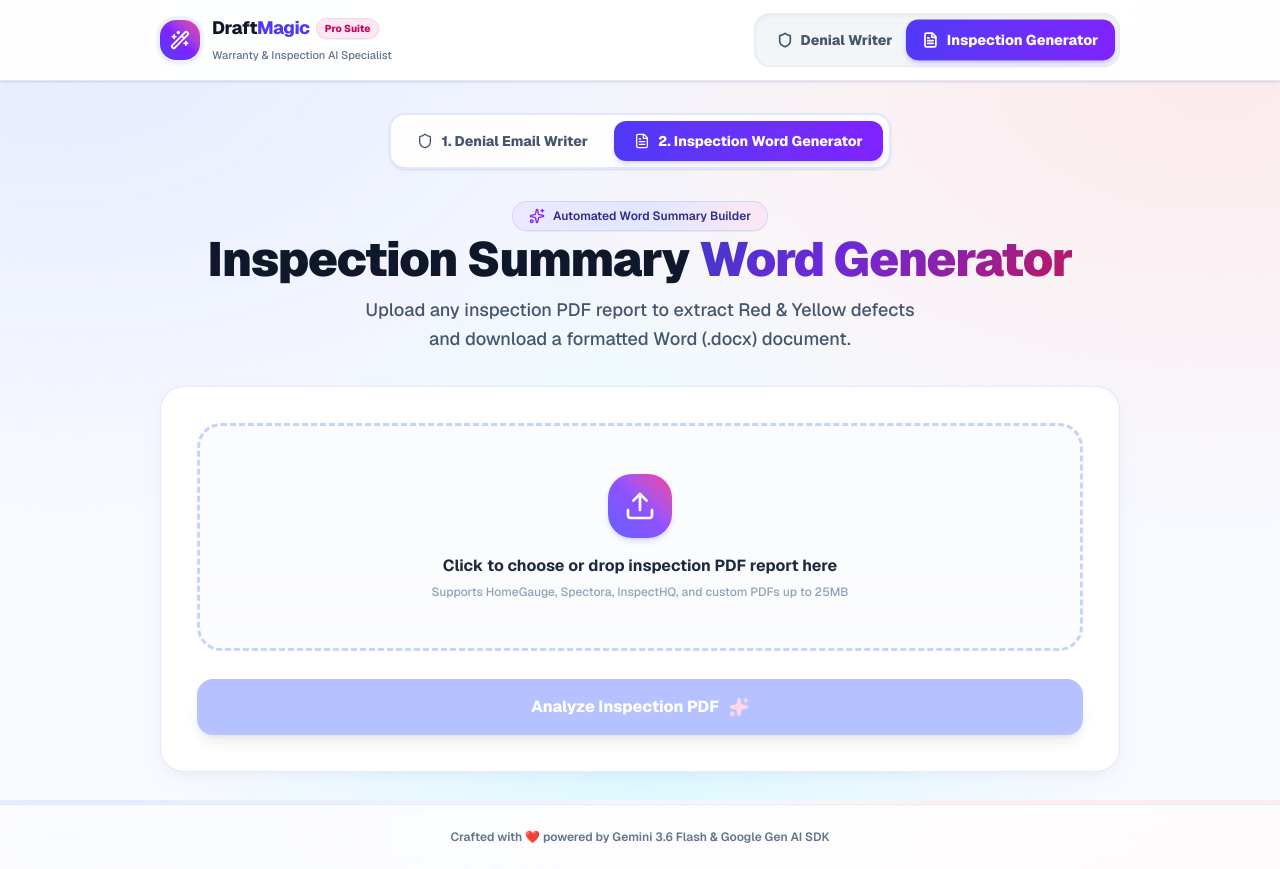
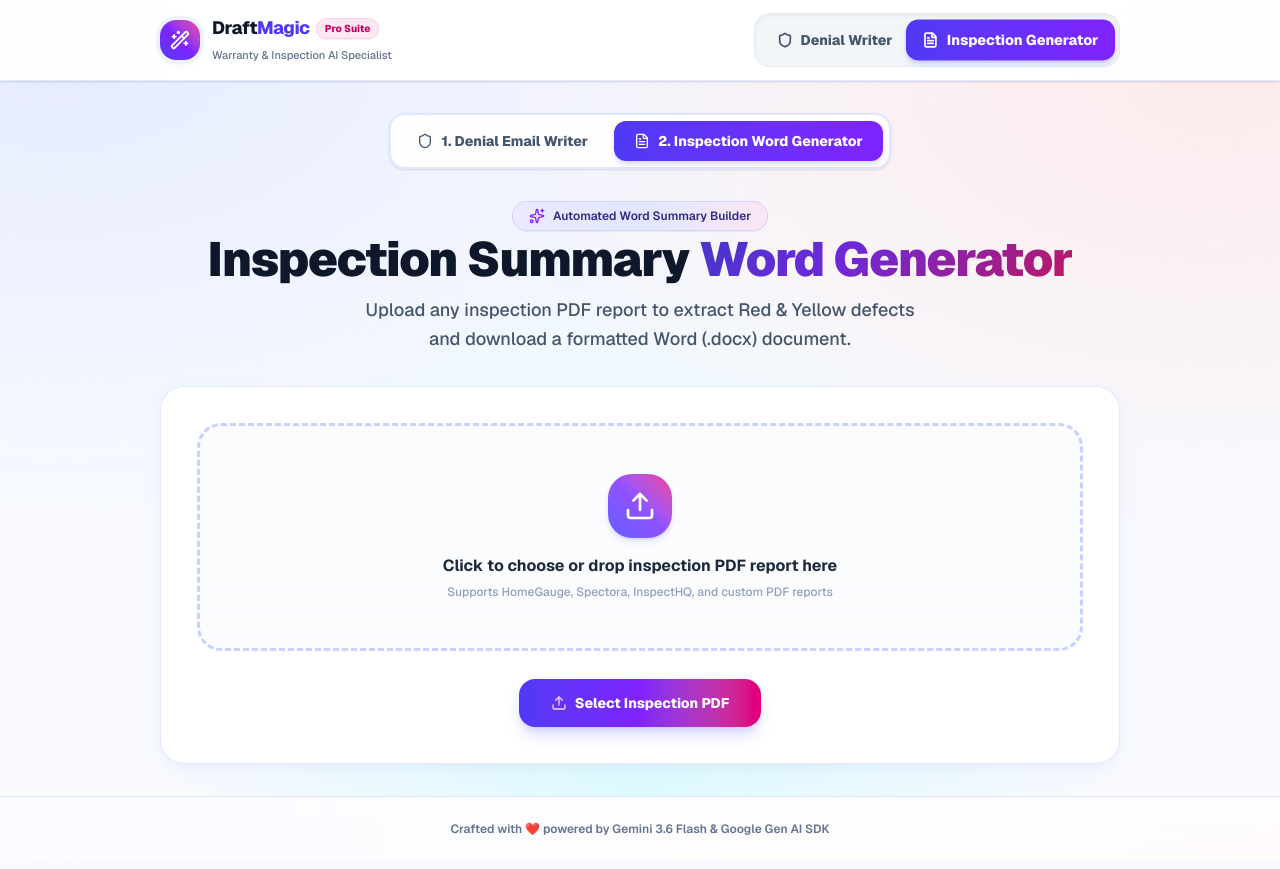
Before and after one commit to hunterom-pe/rubi-project, a Next.js app: page /inspection in a window 1280 px wide. Built offline with nearby package versions, Linux system fonts and the light colour scheme.

Commit message:
fix: auto-trigger PDF extraction immediately when file is selected or dropped

```diff
--- a/app/components/InspectionGenerator.jsx
+++ b/app/components/InspectionGenerator.jsx
@@ -3,7 +3,7 @@
 import { useState } from "react";
 import {
   FileText, Upload, Sparkles, AlertTriangle, AlertCircle,
-  Download, Plus, Trash2, RefreshCw, File, Image as ImageIcon, Sparkle, Layers, CheckCircle2
+  Download, Plus, Trash2, RefreshCw, File, Image as ImageIcon
 } from "lucide-react";
 import {
   Document, Packer, Paragraph, TextRun, HeadingLevel, AlignmentType,
@@ -18,52 +18,22 @@
   const [activeFilter, setActiveFilter] = useState("all"); // "all" | "red" | "yellow"
   const [isExporting, setIsExporting] = useState(false);
 
-  const handleFileChange = (e) => {
-    const selectedFile = e.target.files?.[0];
-    if (selectedFile) {
-      if (!selectedFile.name.toLowerCase().endsWith(".pdf")) {
-        setError("Please select a valid PDF file.");
-        return;
-      }
-      if (selectedFile.size > 25 * 1024 * 1024) {
-        setError("File size exceeds 25MB limit.");
-        return;
-      }
-      setFile(selectedFile);
-      setError(null);
-    }
-  };
+  // Auto-process PDF file as soon as selected or dropped
+  const processFile = async (pdfFile) => {
+    if (!pdfFile) return;
 
-  const handleDrop = (e) => {
-    e.preventDefault();
-    const droppedFile = e.dataTransfer.files?.[0];
-    if (droppedFile) {
-      if (!droppedFile.name.toLowerCase().endsWith(".pdf")) {
-        setError("Please drop a valid PDF file.");
-        return;
-      }
-      if (droppedFile.size > 25 * 1024 * 1024) {
-        setError("File size exceeds 25MB limit.");
-        return;
-      }
-      setFile(droppedFile);
-      setError(null);
-    }
-  };
-
-  const handleUploadSubmit = async (e) => {
-    e.preventDefault();
-    if (!file) {
-      setError("Please upload a PDF file first.");
+    if (!pdfFile.name.toLowerCase().endsWith(".pdf") && pdfFile.type !== "application/pdf") {
+      setError("Please select a valid PDF inspection file.");
       return;
     }
 
+    setFile(pdfFile);
     setLoading(true);
     setError(null);
 
     try {
       const formData = new FormData();
-      formData.append("file", file);
+      formData.append("file", pdfFile);
 
       const res = await fetch("/api/parse-inspection", {
         method: "POST",
@@ -78,9 +48,25 @@
 
       setData(result);
     } catch (err) {
+      console.error("Parse Inspection Error:", err);
       setError(err.message || "An error occurred while analyzing the PDF.");
     } finally {
       setLoading(false);
+    }
+  };
+
+  const handleFileChange = (e) => {
+    const selectedFile = e.target.files?.[0];
+    if (selectedFile) {
+      processFile(selectedFile);
+    }
+  };
+
+  const handleDrop = (e) => {
+    e.preventDefault();
+    const droppedFile = e.dataTransfer.files?.[0];
+    if (droppedFile) {
+      processFile(droppedFile);
     }
   };
 
@@ -350,7 +336,7 @@
       {/* Main Upload Card */}
       {!data && (
         <div className="bg-white rounded-3xl border border-indigo-100/90 shadow-md p-6 sm:p-9 space-y-7 card-playful">
-          <form onSubmit={handleUploadSubmit} className="space-y-7">
+          <div className="space-y-7">
 
             {/* Error Message */}
             {error && (
@@ -368,28 +354,46 @@
               onDragOver={(e) => e.preventDefault()}
               onDrop={handleDrop}
               className={`border-3 border-dashed rounded-3xl p-9 sm:p-12 text-center transition-all cursor-pointer ${
-                file
+                loading
+                  ? "border-indigo-400 bg-indigo-50/70"
+                  : file
                   ? "border-indigo-500 bg-indigo-50/50 shadow-inner"
                   : "border-indigo-200 hover:border-violet-400 bg-gradient-to-b from-slate-50/60 to-indigo-50/20 hover:bg-indigo-50/40"
               }`}
             >
               <input
                 type="file"
-                accept=".pdf"
+                accept=".pdf,application/pdf"
                 onChange={handleFileChange}
                 className="hidden"
                 id="pdf-upload-input"
+                disabled={loading}
               />
               <label htmlFor="pdf-upload-input" className="cursor-pointer space-y-4 block">
                 <div className="w-16 h-16 rounded-3xl bg-gradient-to-tr from-indigo-500 via-violet-500 to-pink-500 text-white flex items-center justify-center mx-auto shadow-md shadow-indigo-500/20 hover:scale-105 transition-transform duration-200">
-                  {file ? <File className="w-8 h-8" /> : <Upload className="w-8 h-8" />}
+                  {loading ? (
+                    <RefreshCw className="w-8 h-8 animate-spin text-white" />
+                  ) : file ? (
+                    <File className="w-8 h-8" />
+                  ) : (
+                    <Upload className="w-8 h-8" />
+                  )}
                 </div>
 
-                {file ? (
+                {loading ? (
+                  <div className="space-y-2">
+                    <p className="text-base font-extrabold text-indigo-900 animate-pulse">
+                      Analyzing PDF & Extracting Defect Photos...
+                    </p>
+                    <p className="text-xs text-slate-500 font-medium">
+                      Gemini 3.6 Flash is scanning the report text and pages
+                    </p>
+                  </div>
+                ) : file ? (
                   <div className="space-y-1">
                     <p className="text-base font-extrabold text-indigo-900">{file.name}</p>
                     <p className="text-xs font-semibold text-indigo-600/80 bg-indigo-100/70 inline-block px-3 py-1 rounded-full">
-                      {(file.size / (1024 * 1024)).toFixed(2)} MB • Ready for AI extraction
+                      {(file.size / (1024 * 1024)).toFixed(2)} MB • Processing...
                     </p>
                   </div>
                 ) : (
@@ -398,36 +402,38 @@
                       Click to choose or drop inspection PDF report here
                     </p>
                     <p className="text-xs text-slate-400 font-medium">
-                      Supports HomeGauge, Spectora, InspectHQ, and custom PDFs up to 25MB
+                      Supports HomeGauge, Spectora, InspectHQ, and custom PDF reports
                     </p>
                   </div>
                 )}
               </label>
             </div>
 
-            {/* Analyze Action Button */}
-            <button
-              type="submit"
-              disabled={loading || !file}
-              className={`w-full py-4 px-6 rounded-2xl font-extrabold text-base text-white shadow-lg transition-all flex items-center justify-center gap-2.5 cursor-pointer ${
-                loading || !file
+            {/* Instant Upload Indicator */}
+            <div className="text-center">
+              <label
+                htmlFor="pdf-upload-input"
+                className={`inline-flex items-center justify-center gap-2 py-3.5 px-8 rounded-2xl font-extrabold text-sm text-white shadow-lg transition-all cursor-pointer ${
+                  loading
                     ? "bg-indigo-300 cursor-not-allowed opacity-80"
                     : "bg-gradient-to-r from-indigo-600 via-violet-600 to-pink-600 hover:from-indigo-700 hover:via-violet-700 hover:to-pink-700 active:scale-[0.99] shadow-indigo-500/25"
                 }`}
               >
                 {loading ? (
                   <>
-                  <RefreshCw className="w-5 h-5 animate-spin text-white" />
-                  <span>Parsing Full PDF & Extracting Defect Photos...</span>
+                    <RefreshCw className="w-4 h-4 animate-spin text-white" />
+                    <span>Analyzing Inspection PDF...</span>
                   </>
                 ) : (
                   <>
-                  <span>Analyze Inspection PDF</span>
-                  <Sparkles className="w-5 h-5 text-pink-200 fill-pink-200" />
+                    <Upload className="w-4 h-4 text-pink-200" />
+                    <span>Select Inspection PDF</span>
                   </>
                 )}
-            </button>
-          </form>
+              </label>
+            </div>
+
+          </div>
         </div>
       )}
 
```
Lines whose indentation alone changed are shown as unchanged.
